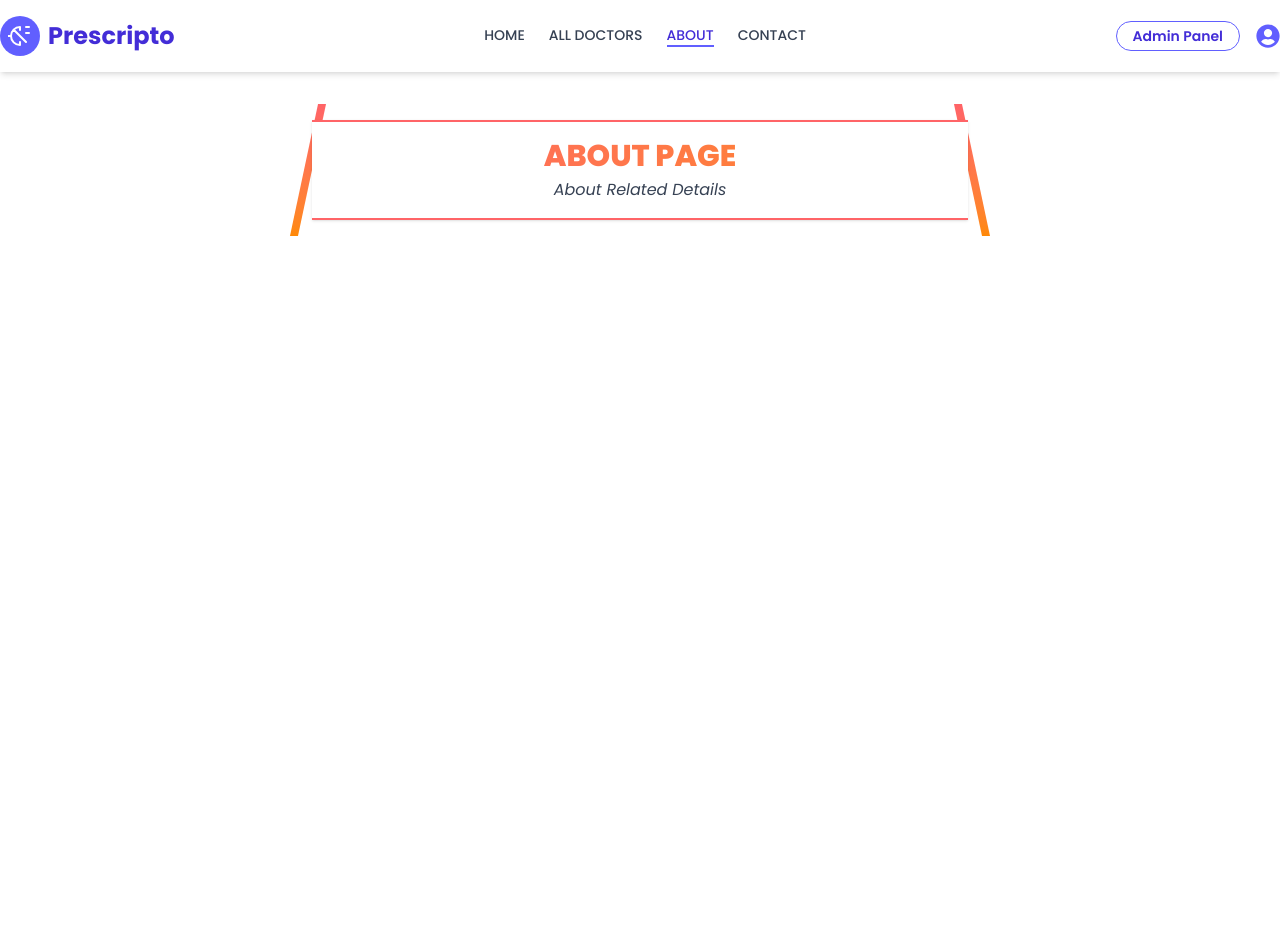
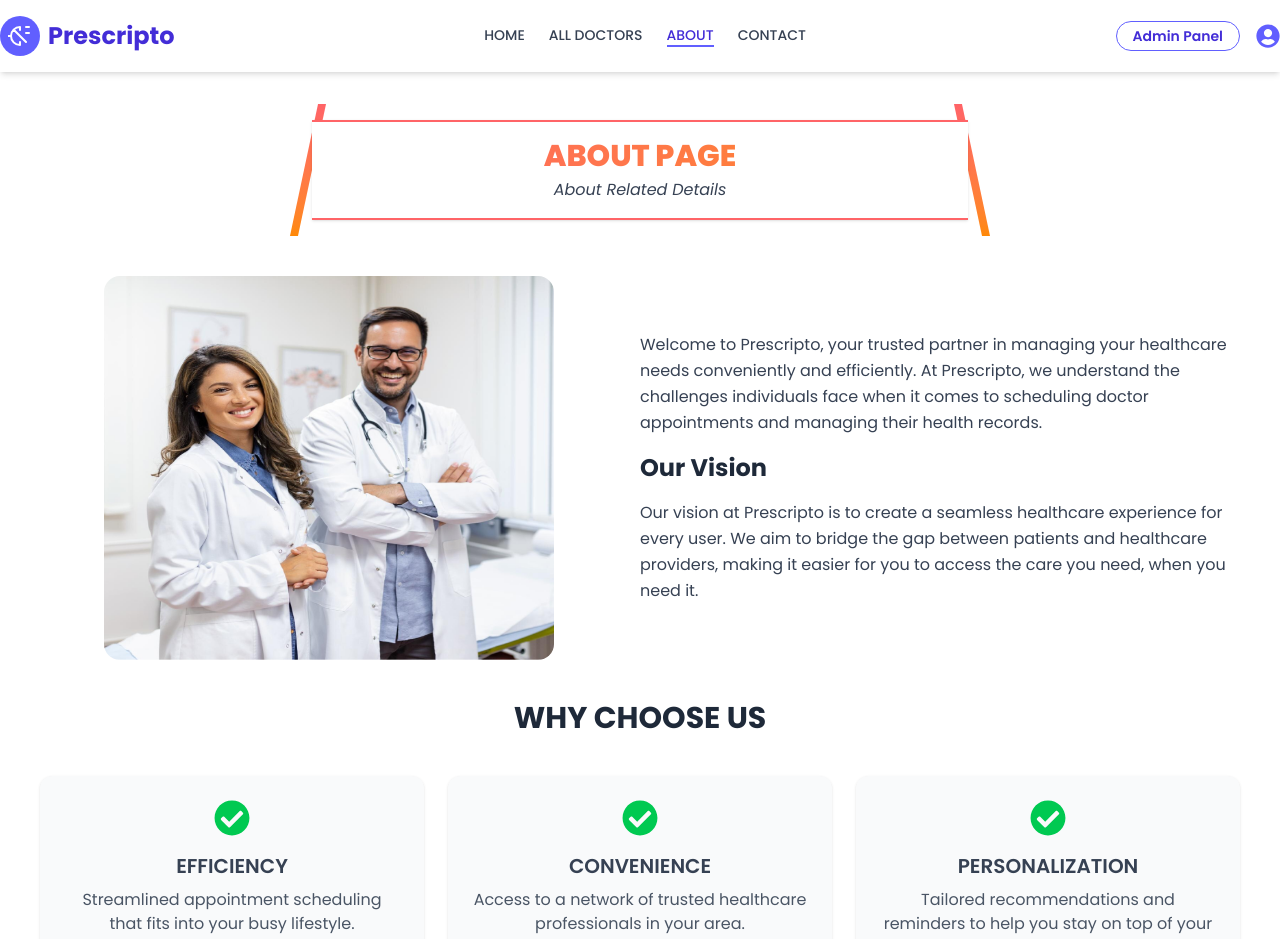
Before and after one commit to yeasinmiah1272001/Doctor-Client, a React app: page /about in a window 1280 px wide. Shown: the top 939 px of the page. Before the commit the page ends 800 px from the top, so only its background shows below. Built offline with nearby package versions, Linux system fonts and the light colour scheme; the HTML template or start-up script is replaced by a standard one.

Commit message:
about and contact page done

```diff
--- a/src/pages/About.jsx
+++ b/src/pages/About.jsx
@@ -1,6 +1,8 @@
 import React from "react";
+import { FaCheckCircle } from "react-icons/fa";
 import Container from "../components/Container";
 import SectionTitle from "../components/SectionTitle";
+import aboutImg from "../assets/assets_frontend/about_image.png";
 
 const About = () => {
   return (
@@ -9,6 +11,72 @@ const About = () => {
         heading={"About Page"}
         subHeading={"About Related Details"}
       />
+
+      <div className=" p-10 rounded-2xl ">
+        {/* About Section */}
+        <div className="grid grid-cols-1 md:grid-cols-2  items-center mx-auto mb-10">
+          {/* left side */}
+          <div className="">
+            <img
+              src={aboutImg}
+              alt="About"
+              className=" h-96 rounded-2xl w-[450px] lg:ml-16"
+            />
+          </div>
+          {/* right side */}
+          <div className="space-y-4">
+            <p className="text-gray-700 leading-relaxed">
+              Welcome to Prescripto, your trusted partner in managing your
+              healthcare needs conveniently and efficiently. At Prescripto, we
+              understand the challenges individuals face when it comes to
+              scheduling doctor appointments and managing their health records.
+            </p>
+            <h1 className="text-2xl font-bold text-gray-800">Our Vision</h1>
+            <p className="text-gray-700 leading-relaxed">
+              Our vision at Prescripto is to create a seamless healthcare
+              experience for every user. We aim to bridge the gap between
+              patients and healthcare providers, making it easier for you to
+              access the care you need, when you need it.
+            </p>
+          </div>
+        </div>
+
+        {/* Why Choose Us Section */}
+        <h3 className="text-center text-3xl font-bold text-gray-800 mb-10">
+          WHY CHOOSE US
+        </h3>
+        <div className="grid grid-cols-1 md:grid-cols-3 gap-6">
+          {/* Efficiency Card */}
+          <div className="p-6 bg-gray-50 rounded-xl text-center shadow hover:shadow-lg transition-shadow">
+            <FaCheckCircle className="text-4xl text-green-500 mx-auto mb-4" />
+            <h4 className="text-xl font-semibold text-gray-700">EFFICIENCY</h4>
+            <p className="text-gray-600 mt-2">
+              Streamlined appointment scheduling that fits into your busy
+              lifestyle.
+            </p>
+          </div>
+          {/* Convenience Card */}
+          <div className="p-6 bg-gray-50 rounded-xl text-center shadow hover:shadow-lg transition-shadow">
+            <FaCheckCircle className="text-4xl text-green-500 mx-auto mb-4" />
+            <h4 className="text-xl font-semibold text-gray-700">CONVENIENCE</h4>
+            <p className="text-gray-600 mt-2">
+              Access to a network of trusted healthcare professionals in your
+              area.
+            </p>
+          </div>
+          {/* Personalization Card */}
+          <div className="p-6 bg-gray-50 rounded-xl text-center shadow hover:shadow-lg transition-shadow">
+            <FaCheckCircle className="text-4xl text-green-500 mx-auto mb-4" />
+            <h4 className="text-xl font-semibold text-gray-700">
+              PERSONALIZATION
+            </h4>
+            <p className="text-gray-600 mt-2">
+              Tailored recommendations and reminders to help you stay on top of
+              your health.
+            </p>
+          </div>
+        </div>
+      </div>
     </Container>
   );
 };
--- a/src/pages/Contact.jsx
+++ b/src/pages/Contact.jsx
@@ -1,6 +1,7 @@
 import React from "react";
 import Container from "../components/Container";
 import SectionTitle from "../components/SectionTitle";
+import contactImg from "../assets/assets_frontend/contact_image.png";
 
 const Contact = () => {
   return (
@@ -9,6 +10,40 @@ const Contact = () => {
         heading={"Contact Page"}
         subHeading={"Contact Related Details"}
       />
+      <div className="grid grid-cols-1 md:grid-cols-2 mt-7  items-center mx-auto mb-10">
+        {/* left side */}
+        <div className="">
+          <img
+            src={contactImg}
+            alt="About"
+            className=" h-96 rounded-2xl w-[450px] lg:ml-20"
+          />
+        </div>
+        {/* right side */}
+        <div className="space-y-4">
+          <h1 className="text-black font-semibold text-2xl leading-relaxed">
+            OUR OFFICE
+          </h1>
+          <p className="text-gray-700 leading-relaxed">
+            00000 Willms Station Suite 000, Washington, USA
+          </p>
+          <p className="text-gray-700 leading-relaxed">
+            00000 Willms Station Suite 000, Washington, USA
+          </p>
+          <h1 className="text-2xl font-bold text-gray-800">
+            CAREERS AT PRESCRIPTO
+          </h1>
+          <p className="text-gray-700 leading-relaxed">
+            Our vision at Prescripto is to create a seamless healthcare
+            experience for every user. We aim to bridge the gap between patients
+            and healthcare providers, making it easier for you to access the
+            care you need, when you need it.
+          </p>
+          <button className="bg-white text-black font-semibold px-6 py-3  inline-flex items-center hover:bg-blue-100 border border-gray-500">
+            Explore Job
+          </button>
+        </div>
+      </div>
     </Container>
   );
 };
```
